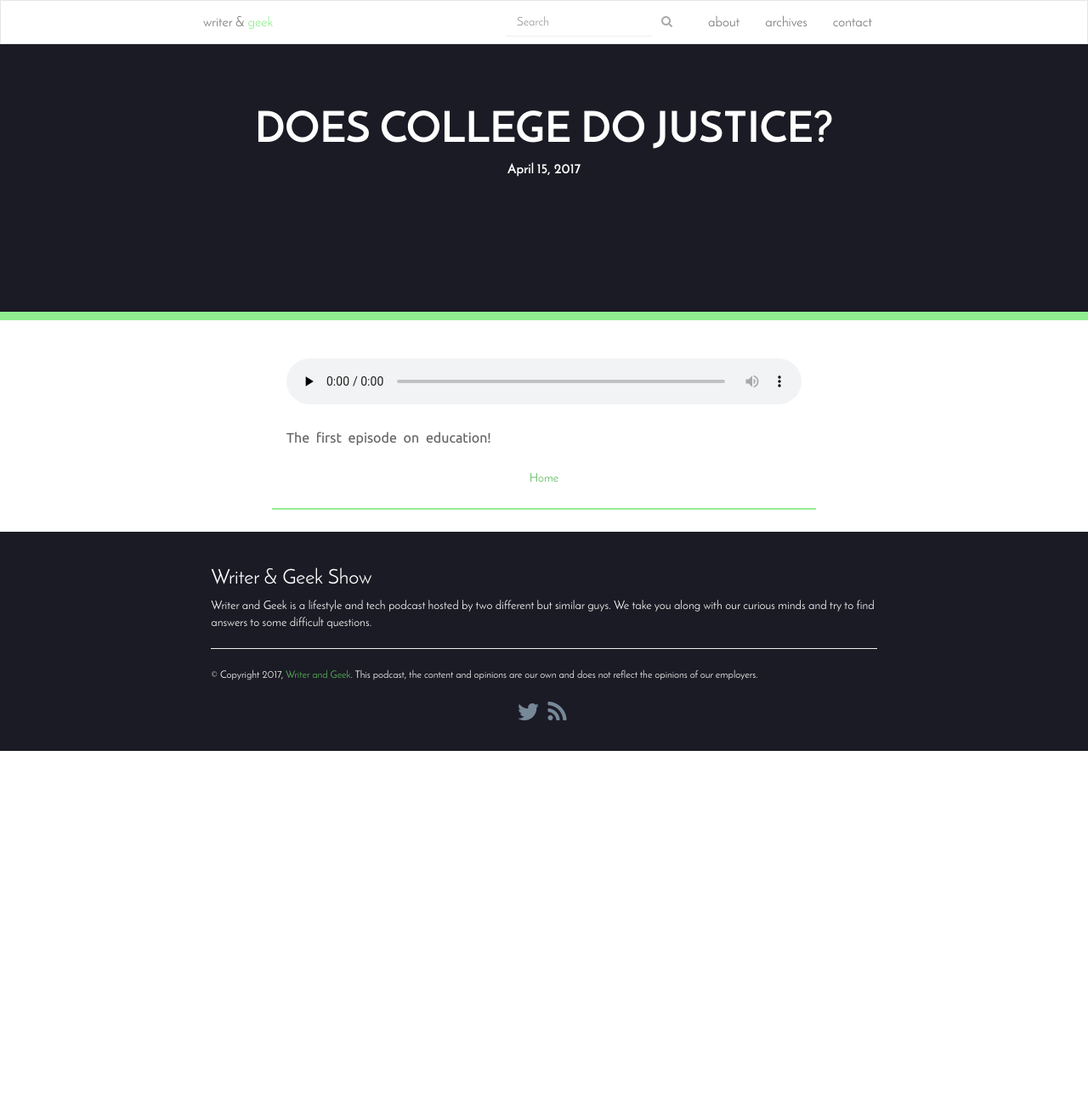
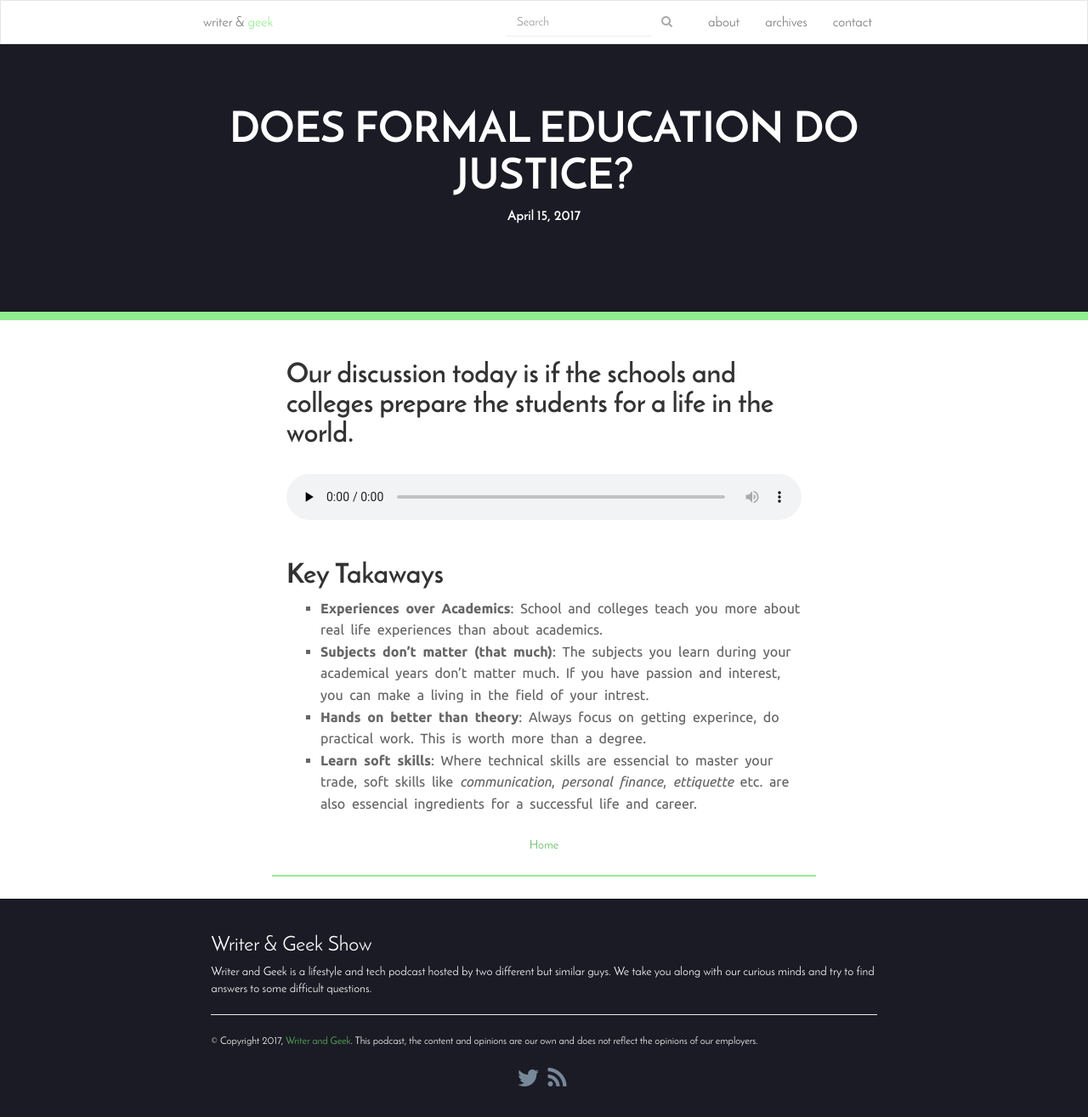
Before and after one commit to ramblingjoint/ramblingjoint, a Jekyll site: the page built from _posts/2017-04-15-001-collage.md, in a window 1280 px wide. Shown: the whole page at 85% size. Built offline with Jekyll 4.4.1, drawn with Linux system fonts in a browser that asks for light colours; comment, search, counter and statistics services are not loaded; before the commit the page ends 900 px from its top, so only the background shows below that.

Commit message:
new favicon and updated show notes

```diff
--- a/_includes/head.html
+++ b/_includes/head.html
@@ -29,7 +29,14 @@
       {% endif %}
       <meta property="article:publisher" content="https://www.facebook.com/neoelemento/" />
       <meta property="article:author" content="https://www.facebook.com/neoelemento" />
-      <link rel="icon" href="http://res.cloudinary.com/vishnupadmanabhan/image/upload/v1492688973/podcast/wng.png" sizes="32x32">
+      <!--<link rel="icon" href="http://res.cloudinary.com/vishnupadmanabhan/image/upload/v1492688973/podcast/wng.png" sizes="32x32">-->
+
+      <link rel="apple-touch-icon" sizes="180x180" href="/images/favicons/apple-touch-icon.png">
+      <link rel="icon" type="image/png" sizes="32x32" href="/images/favicons/favicon-32x32.png">
+      <link rel="icon" type="image/png" sizes="16x16" href="/images/favicons/favicon-16x16.png">
+      <link rel="manifest" href="/images/favicons/manifest.json">
+      <link rel="mask-icon" href="/images/favicons/safari-pinned-tab.svg" color="#5bbad5">
+      <meta name="theme-color" content="#ffffff">
 
       <link rel="stylesheet" href="https://maxcdn.bootstrapcdn.com/font-awesome/4.7.0/css/font-awesome.min.css">
       <!-- Latest compiled and minified CSS -->
--- a/_layouts/post.html
+++ b/_layouts/post.html
@@ -18,6 +18,7 @@ layout: default
     <div class="row">
         <article class="col-md-6 col-md-offset-3 single-article">
             <div class="post-body">
+                <h3>{{ page.summary }}</h3>
                 {% if page.audio %}
                 <audio controls preload="none">
                     <source src="{{ page.audio }}" type="audio/mpeg">
--- a/_posts/2017-04-15-001-collage.md
+++ b/_posts/2017-04-15-001-collage.md
@@ -1,19 +1,23 @@
 ---
 layout: post
-title:  "Does college do justice?"
-excerpt: "Did your college prepare you for your future life in the real world?"
-summary: "In this episode, the hosts discuss if the schools and colleges prepare the students for a life in the world"
+title:  "Does formal education do justice?"
+excerpt: "Did your school and college prepare you for your future life in the real world?"
+summary: "Our discussion today is if the schools and colleges prepare the students for a life in the world."
 episode: "001"
 audio: http://cdn.writerandgeek.com/media/01%20-%20Education-min.mp3
 duration: "25:51"
 length: "16462643.2"
 explicit: "no"
 block: "no"
-banner: http://res.cloudinary.com/vishnupadmanabhan/image/upload/v1492688973/podcast/wng.png
+banner: http://res.cloudinary.com/vishnupadmanabhan/image/upload/v1493140822/podcast/Dear_School.jpg
 author: "Writer & Geek"
 date:   2017-04-15 11:05:00
 categories: Regular
 comments: true
 ---
 
-The first episode on education!
+### Key Takaways
+- **Experiences over Academics**: School and colleges teach you more about real life experiences than about academics.
+- **Subjects don't matter (that much)**: The subjects you learn during your academical years don't matter much. If you have passion and interest, you can make a living in the field of your intrest.
+- **Hands on better than theory**: Always focus on getting experince, do practical work. This is worth more than a degree.
+- **Learn soft skills**: Where technical skills are essencial to master your trade, soft skills like _communication_, _personal finance_, _ettiquette_ etc. are also essencial ingredients for a successful life and career.
--- a/index.html
+++ b/index.html
@@ -65,7 +65,7 @@ title: Writer & Geek Show
                               {% if post.banner %}
                                 <img src="{{ post.banner }}" alt="" class="img-circle">
                               {% else %}
-                                <img src="http://res.cloudinary.com/vishnupadmanabhan/image/upload/v1492688973/podcast/wng.png" alt="" class="img-circle">
+                                <img src="/images/favicons/android-chrome-192x192.png" alt="" class="img-circle">
                               {% endif %}
                               <p class="post-meta-date">{{ post.date | date: "%B %d, %Y" }}</p>
                             </div>
```
Also changed, not shown: images/favicons/browserconfig.xml (added, +9 -0 lines), images/favicons/android-chrome-192x192.png (added), images/favicons/android-chrome-512x512.png (added), images/favicons/apple-touch-icon.png (added), images/favicons/favicon-16x16.png (added), images/favicons/favicon-32x32.png (added), images/favicons/favicon.ico (added), images/favicons/manifest.json (added), images/favicons/mstile-150x150.png (added), images/favicons/safari-pinned-tab.svg (added).
